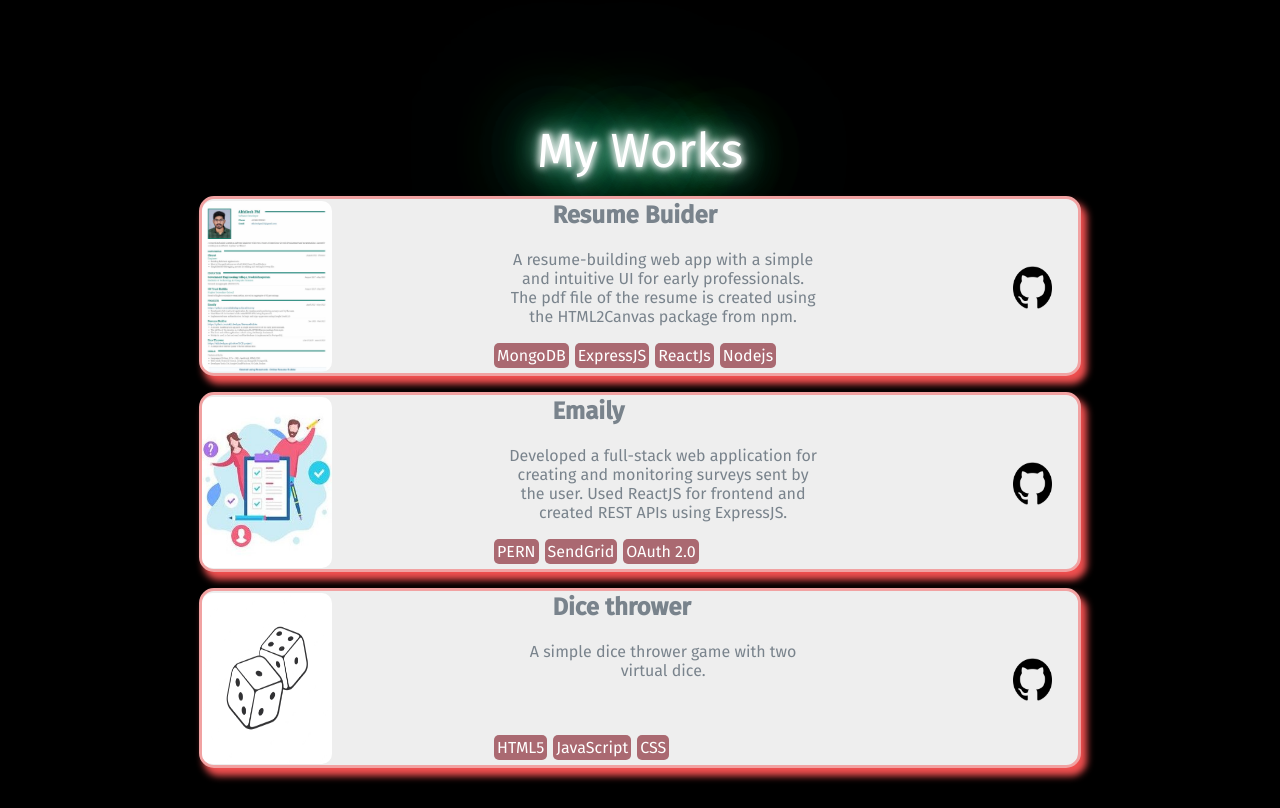
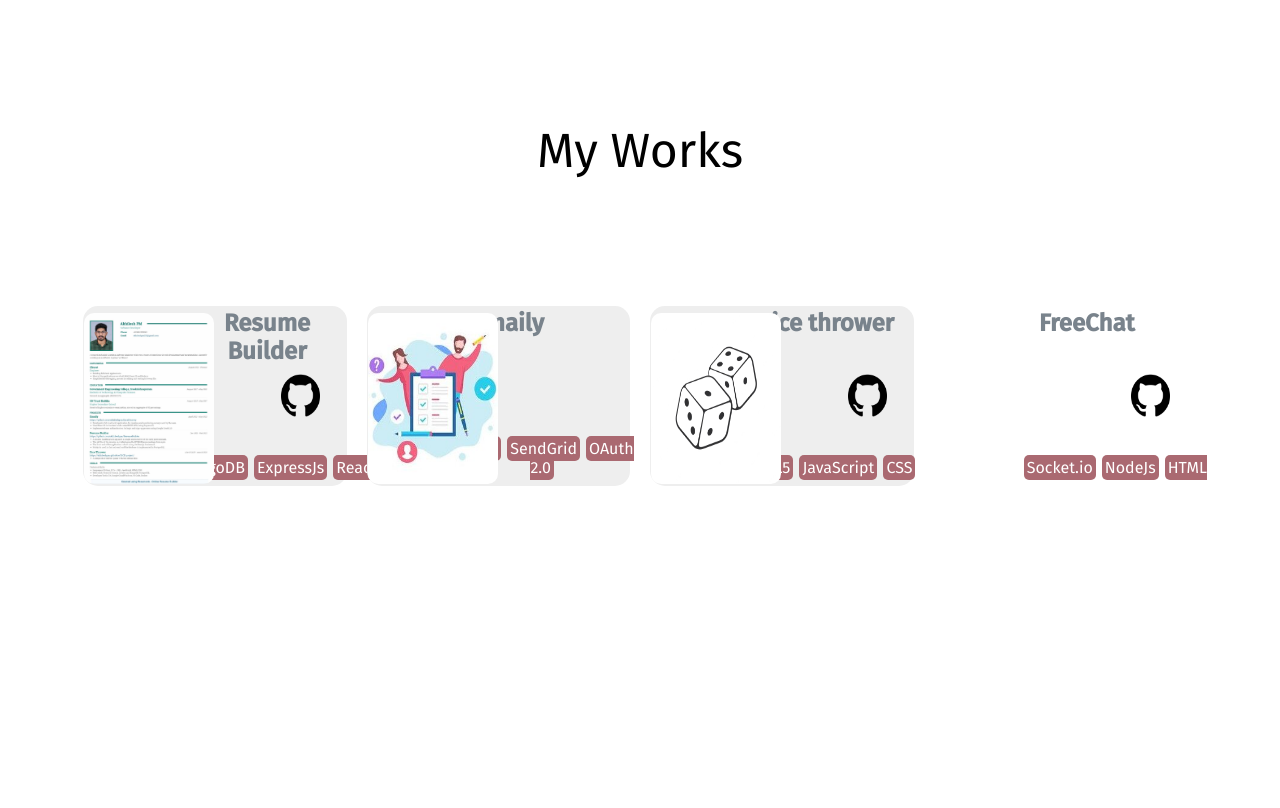
Before and after one commit to Akhileshpm/myportfolio, a React (Create React App) app: page / in a window 1280 px wide. Shown: the part 1820-2628 px from the top of the page. After the commit the page ends 2456 px from the top, so only its background shows below. Built offline with nearby package versions, Linux system fonts and the light colour scheme.

Commit message:
add transition to project tiles, create view button

```diff
--- a/src/components/Project.js
+++ b/src/components/Project.js
@@ -10,18 +10,20 @@ export function Project(){
         <>
         <div className="box">
             <div id="projects-heading">My Works</div>
+            <div className="my-projects">
                 <div className="outer" id="project1" onClick={()=>window.open("https://github.com/Akhileshpm/ResumeBuilder")}>
-                <h2>Resume Buider</h2>
+                    <h2>Resume Builder</h2>
                     <div className="work-skills">
                         <div id="tag">MongoDB</div>
-                    <div id="tag">ExpressJS</div>
+                        <div id="tag">ExpressJs</div>
                         <div id="tag">ReactJs</div>
-                    <div id="tag">Nodejs</div>
+                        <div id="tag">NodeJs</div>
                     </div>
-                <p>A resume-building web app with a simple and intuitive UI for early professionals.
+                    <p className="project-description">A resume-building web app with a simple and intuitive UI for early professionals.
                     The pdf file of the resume is created using the HTML2Canvas package from npm.</p>
                     <img src={resumeThumbnail} alt="404"/>
                     <img id="link-to-github" src={github} alt="404" onClick={()=>window.open("https://github.com/Akhileshpm/ResumeBuilder")}/>
+                    <a  className="project-link-btn" href="https://github.com/Akhileshpm/ResumeBuilder">view</a>
                 </div>
                 <div className="outer" id="project2" >
                     <h2>Emaily</h2>
@@ -30,12 +32,12 @@ The pdf file of the resume is created using the HTML2Canvas package from npm.</p
                         <div id="tag">SendGrid</div>
                         <div id="tag">OAuth 2.0</div>
                     </div>
-                <p>
+                    <p className="project-description">
                     Developed a full-stack web application for creating and monitoring surveys sent by the user.
     Used ReactJS for frontend and created REST APIs using ExpressJS.
                     </p>
                 <img src={emaily} alt="404"/>
-            <img id="link-to-github" src={github} alt="404"onClick={()=>window.open("https://github.com/Akhileshpm/EmailSurvey")}/>
+                <a className="project-link-btn" href="https://github.com/Akhileshpm/EmailSurvey">view</a>
                 </div>
                 <div className="outer" id="project3" >
                     <h2>Dice thrower</h2>
@@ -44,11 +46,26 @@ Used ReactJS for frontend and created REST APIs using ExpressJS.
                         <div id="tag">JavaScript</div>
                         <div id="tag">CSS</div>
                     </div>
-                <p>
+                    <p className="project-description">
                     A simple dice thrower game with two virtual dice.
                     </p>
                     <img src={dice} alt="404"/>
                     <img id="link-to-github" src={github} alt="404" onClick={()=>window.open("https://github.com/Akhileshpm/DICE-project")}/>
+                <a className="project-link-btn" href="https://github.com/Akhileshpm/DICE-project">view</a>
+                </div>
+                <div className="outer" id="project4">
+                <h2>FreeChat</h2>
+                    <div className="work-skills">
+                        <div id="tag">Socket.io</div>
+                        <div id="tag">NodeJs</div>
+                        <div id="tag">HTML/CSS</div>
+                    </div>
+                    <p className="project-description">
+                    A free chatting application built using socket.io. It has the option for joining chat rooms.
+                    </p>
+                <img id="link-to-github" src={github} alt="404"onClick={()=>window.open("https://github.com/Akhileshpm/EmailSurvey")}/>
+                <a className="project-link-btn" href="https://freechatapp101.herokuapp.com">view</a>
+                </div>
             </div>
         </div>
         </>
--- a/src/styles/Navbar.css
+++ b/src/styles/Navbar.css
@@ -33,5 +33,5 @@
 }
 
 body{
-    background-color: rgb(0, 0, 0);
+    background-color: white;
 }
--- a/src/styles/project.css
+++ b/src/styles/project.css
@@ -5,6 +5,37 @@
   -moz-border-radius: $radius;
   -ms-border-radius: $radius;
   border-radius: $radius;
+}
+
+.project-description {
+  position: absolute;
+  padding: .2rem;
+  left: 1%;
+  top:10%;
+  color: white;
+  font-size: .8em;
+  display: none;
+}
+.project-link-btn {
+  position: absolute;
+  left: 0%;
+  right: 0%;
+  bottom: 20px;
+  color: white;
+  font-size: 2em;
+  display: none;
+}
+.outer:hover .project-description {
+  display: block;
+  z-index: 10;
+}
+.outer:hover .project-link-btn {
+    display: block;
+    z-index: 10;
+}
+.outer .project-link-btn:hover {
+  font-size: 1.5em;
+  transition: all .2s ease-in;
 }
 
 @media only screen and (max-width: 2680px) {
@@ -19,28 +50,41 @@
 }
 
 @media only screen and (max-width: 2680px) {
-  .outer{
+  .my-projects {
+    height: 400px;
+    width: 400px;
+    display: flex;
+    align-items: center;
+    overflow-y: hidden;
+    position: relative;
+    width: 90%;
+    /* height: 20%; */
+    background-color: rgb(255, 255, 255);
+  }
+  .outer {
+    min-width: 230px;
+    float: none;
+    display: inline-block;
+    zoom: 1;
+    margin: 10px;
+    border: solid 1px transparent;
+    border-radius: 15px;
+    background-color: #fff;
     position: relative;
     border-radius: 15px;
-      border:rgb(241, 162, 162) solid;
     width: 70%;
     height: 180px;
     display: inline-flex;
     background: #eee;
-      box-shadow: 5px 7px 7px 1px rgba(255, 84, 84, 0.937);
+    transition: all 0.5s;
   }
-  .box .outer h2{
+   .outer h2{
     position: absolute;
     top: 2px;
     left: 40%;
   }
-  .box .outer p{
-    position: absolute;
-    top: 51px;
-    left: 35%;
-    width: 309px;
-  }
-  .box .outer img{
+
+   .outer img{
     width: 130px;
     height: 171px;
     position: absolute;
@@ -62,6 +106,39 @@
     top: 67px;
     right: 26px;
   }
+  /* .outer4 {
+    position: relative;
+    display: inline-block;
+    min-width: 230px;
+    width:70%;
+    height: 180px;
+    transition: all 0.5s;
+    border-radius: 10px;
+ } */
+  .outer::after {
+    position: absolute;
+    z-index: 9;
+    content: '';
+    transition: all 0.2s ease;
+ }
+ #project1::after,#project2::after,#project3::after,#project4::after {
+    left: 0;
+    width: 100%;
+    height: 0;
+    content:'';
+ }
+ .outer#project4 {
+    background-color: #ffffff;
+ }
+ .outer#project4::after, .outer#project3::after, .outer#project2::after, .outer#project1::after {
+    bottom: 0;
+    background-color: #0370ff;
+ }
+ #project1:hover::after, #project2:hover::after, #project3:hover::after, #project4:hover::after {
+    width: 100%;
+    height: 100%;
+    border-radius: 10px;
+ }
 }
 
 @media only screen and (max-width: 600px) {
@@ -73,10 +150,10 @@
     width: 100%;
     place-items: center;
   }
-  .box .outer p{
+   .outer p{
     display: none;
   }
-  .box .outer h2{
+   .outer h2{
     position: absolute;
     top: 2px;
     left: 20%;
@@ -99,20 +176,11 @@
   }
 }
 #projects-heading{
-  color: #fff;
-  text-shadow:
-    0 0 7px #fff,
-    0 0 10px #fff,
-    0 0 21px #fff,
-    0 0 42px #0fa,
-    0 0 82px #0fa,
-    0 0 92px #0fa,
-    0 0 102px #0fa,
-    0 0 151px #0fa;
+  color: rgb(0, 0, 0);
   display: grid;
   font-size: xxx-large
 }
-.box .outer{
+ .outer{
   align-items: center;
 }
 
```
Lines whose indentation alone changed are shown as unchanged.
